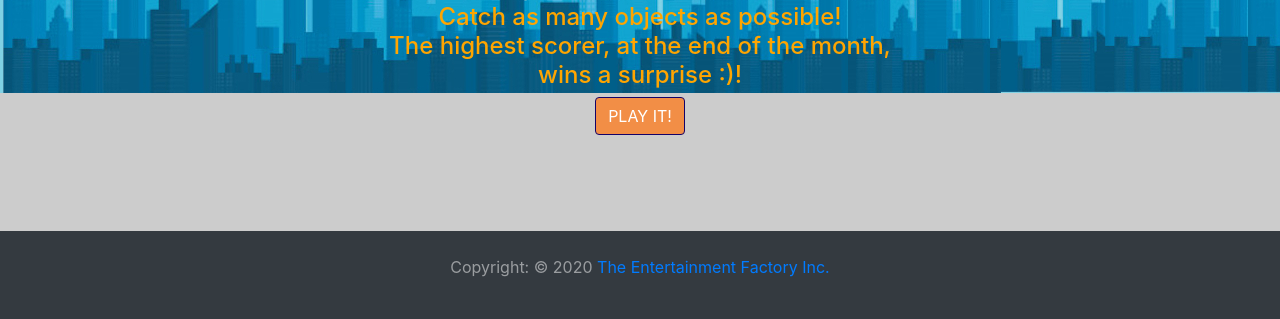
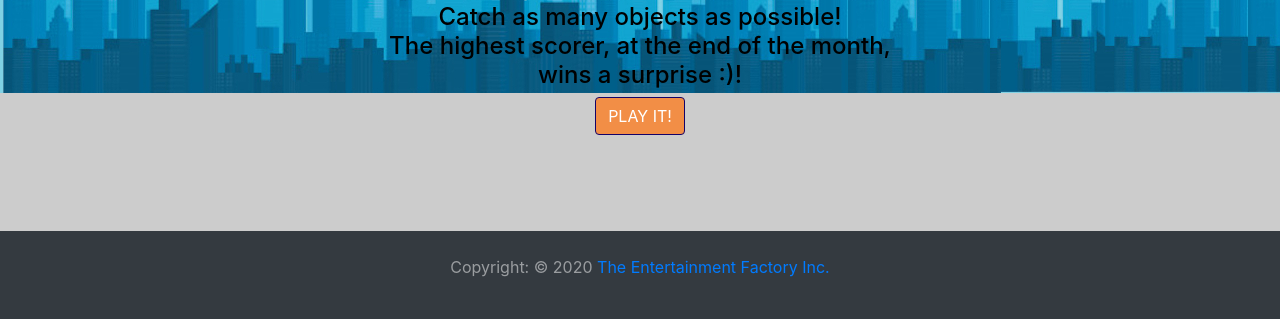
Before and after one commit to alecapecchi/progettoLTW2020, a PHP site: page /playit.html in a window 1280 px wide. Shown: the part 507-826 px from the top of the page. Run offline with PHP 8.4, Linux system fonts and the light colour scheme; some libraries are stand-ins or nearby versions.

Commit message:
homepage immagini

```diff
--- a/pagine/playit/custom.css
+++ b/pagine/playit/custom.css
@@ -9,7 +9,7 @@ h1{
 
 }
 h4{
-  color:orange;
+  color:black;
 }
 .navbar a{
   font-family: 'Gill Sans', 'Gill Sans MT', Calibri, 'Trebuchet MS', sans-serif!important;
```
